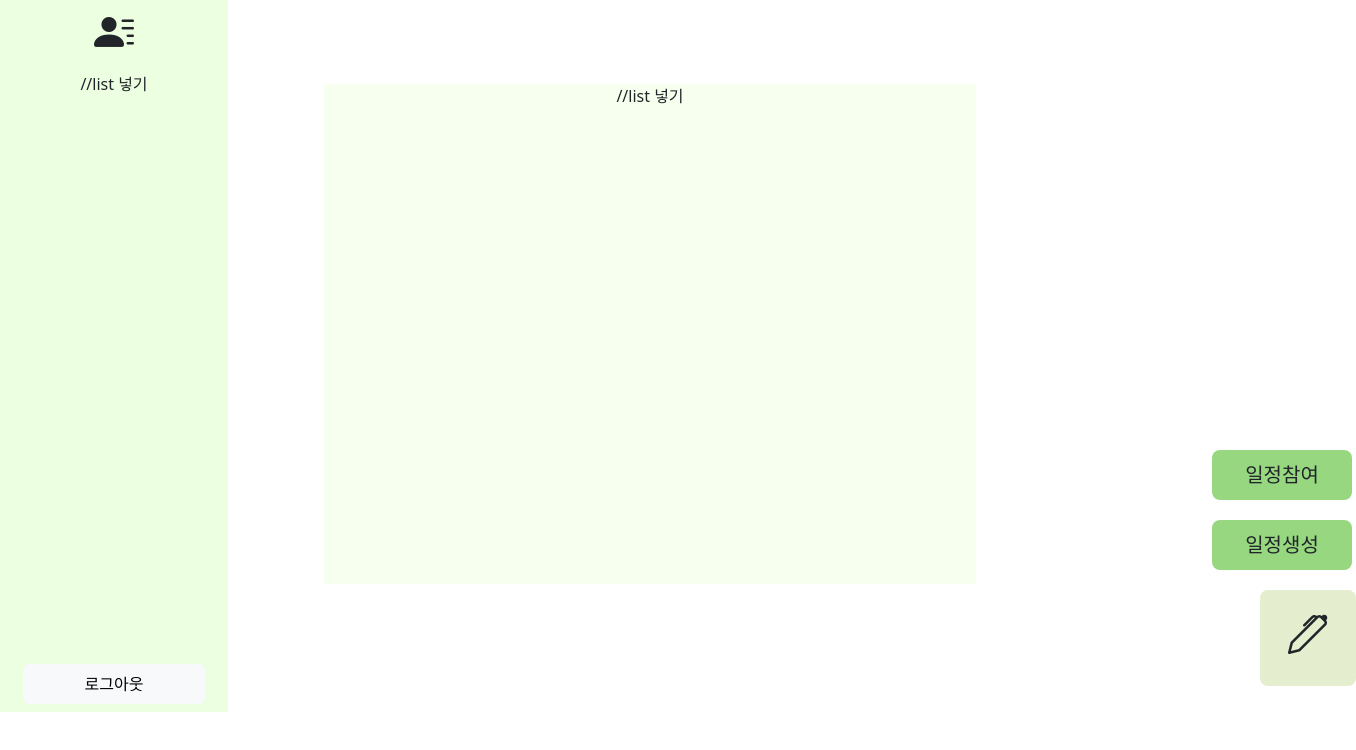
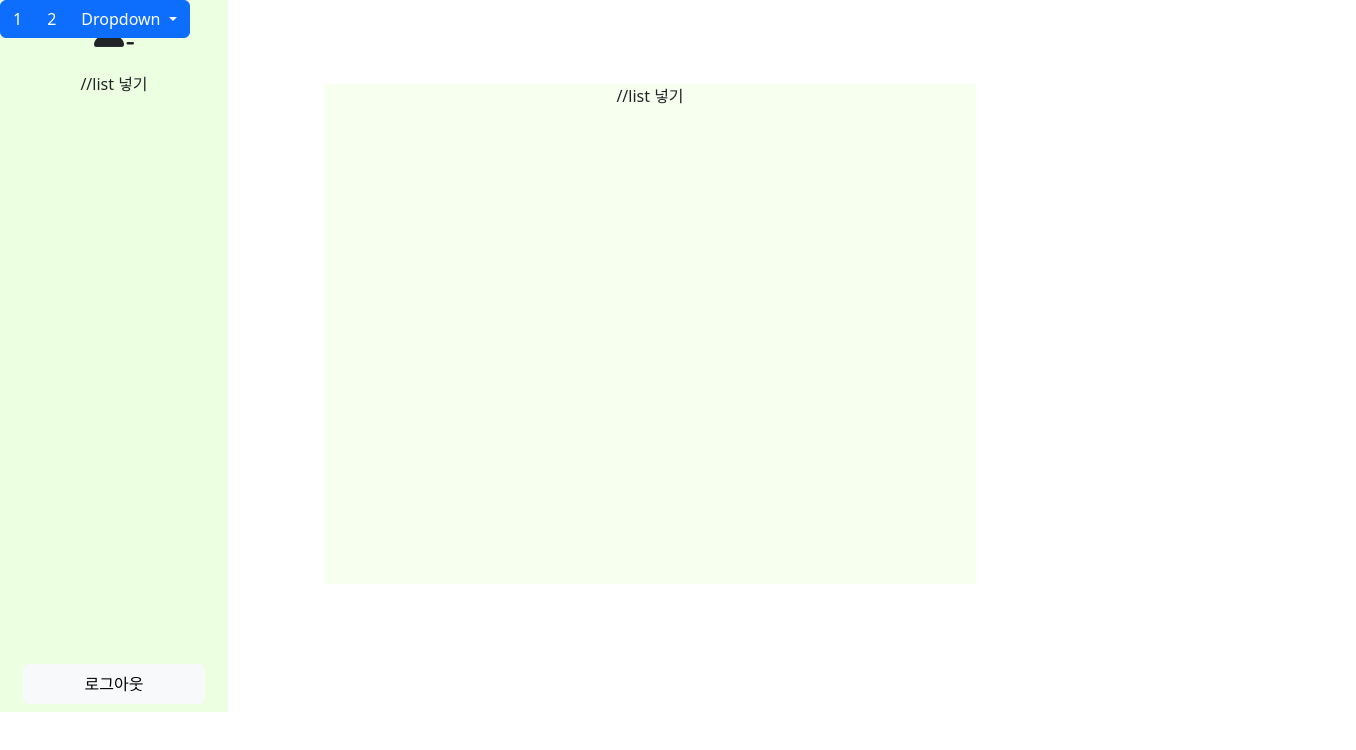
Before and after one commit to lim-it-err/MultiUser-Meeting-Scheduler, a website: page views/user/main.html in a window 1280 px wide. Shown: the whole page, 1356 px wide, since content can reach past the window. Drawn offline with nearby package versions, Linux system fonts and the light colour scheme.

Commit message:
fix btn style

```diff
--- a/views/user/main.html
+++ b/views/user/main.html
@@ -59,14 +59,21 @@
 
   </div>
 
-  <button type="button" class="btn btn-lg"
-    style="position: absolute; width: 140px;height: 50px;left: 1212px;top: 450px;background: #96D780">일정참여</button>
-  <button type="button" class="btn btn-lg"
-    style="position: absolute; width: 140px;height: 50px;left: 1212px;top: 520px;background: #96D780">일정생성</button>
-  <button type="button" class="btn btn-lg"
-    style="position: absolute; width: 96px;height: 96px;left: 1260px;top: 590px;background: linear-gradient(0deg, rgba(66, 105, 0, 0.11), rgba(66, 105, 0, 0.11)), #F8FFE9;">
-    <h1><i class="bi bi-pen"></i></h1>
-  </button>
+
+  <div class="btn-group" role="group" aria-label="Button group with nested dropdown">
+    <button type="button" class="btn btn-primary">1</button>
+    <button type="button" class="btn btn-primary">2</button>
+
+    <div class="btn-group" role="group">
+      <button type="button" class="btn btn-primary dropdown-toggle" data-bs-toggle="dropdown" aria-expanded="false">
+        Dropdown
+      </button>
+      <ul class="dropdown-menu">
+        <li><a class="dropdown-item" href="#">Dropdown link</a></li>
+        <li><a class="dropdown-item" href="#">Dropdown link</a></li>
+      </ul>
+    </div>
+  </div>
   <script>
     /* JS Code */
   </script>
```
